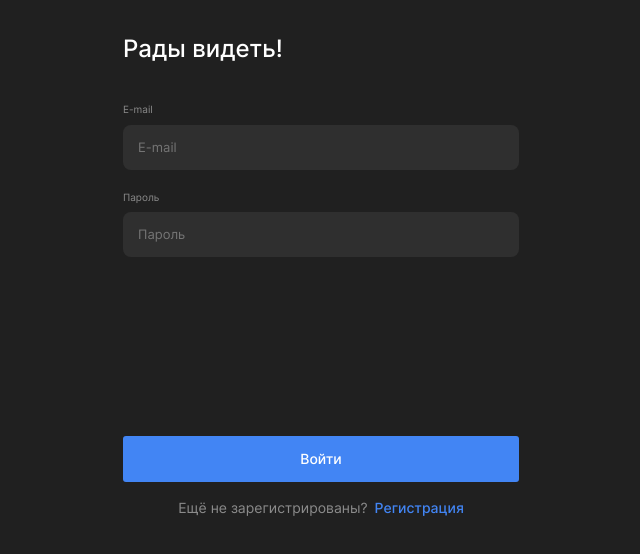
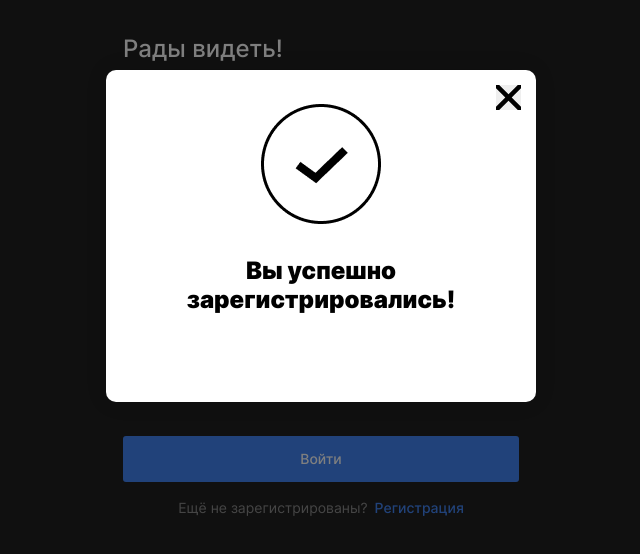
Before and after one commit to TashaSlon/movies-explorer-frontend, a React app: page /sign-in in a window 1280 px wide. Both pictures are taken after typing "name@example.com", "Sample123" into the empty fields and a click on the button "Войти". Shown: the part 164-718 px from the top of the page, without its empty margins (319-959 px from the left). Built offline with nearby package versions, Linux system fonts and the light colour scheme; no server answers.

Commit message:
popup error added

```diff
--- a/src/components/App/App.js
+++ b/src/components/App/App.js
@@ -9,6 +9,7 @@ import Movies from '../Movies/Movies';
 import SavedMovies from '../SavedMovies/SavedMovies';
 import Profile from '../Profile/Profile';
 import NotFound from '../NotFound/NotFound';
+import InfoTooltip from '../InfoTooltip/InfoTooltip';
 import ProtectedRouteElement from '../ProtectedRoute/ProtectedRoute';
 import { authorize, register, logout } from '../../utils/Auth';
 import { api } from '../../utils/MainApi';
@@ -50,6 +51,7 @@ function App() {
     }},[loggedIn]);
 
     useEffect(() => {
+      if (loggedIn){
           api.getMovies()
             .then(movies => {
                 let savedMovies = [];
@@ -57,11 +59,16 @@ function App() {
                 localStorage.setItem('savedMovies', JSON.stringify(savedMovies));
                 localStorage.setItem('searchResultsForSaved', JSON.stringify(savedMovies));
             })
-        .catch(err => console.log(`Ошибка.....: ${err}`));
-    },[loggedIn]);
+            .catch(err => {
+              localStorage.setItem('savedMovies', JSON.stringify([]));
+              localStorage.setItem('searchResultsForSaved', JSON.stringify([]));
+              console.log(`Ошибка.....: ${err}`)
+            });
+      }},[loggedIn]);
 
 
     useEffect(() => {
+      if (loggedIn){
         getMovies()
               .then(movies => {
                   let fullList =[];
@@ -71,13 +78,17 @@ function App() {
                   localStorage.setItem('fullList', JSON.stringify(fullList));
               })
               .catch(err => console.log(`Ошибка.....: ${err}`));
-    },[loggedIn]);
+    }},[loggedIn]);
 
   function handleInfoTooltipClick(res) {
-    if(res.data) {
+    if(res.name) {
       setStatus(true);
     }
     setIsInfoTooltipOpen(true);
+  };
+
+  function closeAllPopups() {
+    setIsInfoTooltipOpen(false);
   };
 
   function handleLogin(password, email) {
@@ -93,8 +104,8 @@ function App() {
       });
   }
 
-  function handleRegister(password, email) {
-    register(password, email)
+  function handleRegister(name, password, email) {
+    register(name, email, password)
     .then((res) => {
         handleInfoTooltipClick(res);
         navigate('/sign-in', {replace: true});
@@ -167,8 +178,9 @@ function App() {
           signOut = {signOut}
           loggedIn={loggedIn}/>} />
           <Route path="/404" element= {<NotFound />} />
-          {/*<Route path="/" element={loggedIn ? <Navigate to="/" replace /> : <Navigate to="/sign-in" replace />} /> */}
+          <Route path="/" element={loggedIn ? <Navigate to="/404" replace /> : <Navigate to="/sign-in" replace />} />
         </Routes>
+        <InfoTooltip isOpen={isInfoTooltipOpen} onClose={closeAllPopups} status={status}/>
       </div>
     </CurrentUserContext.Provider>
   );
--- /dev/null
+++ b/src/components/InfoTooltip/InfoTooltip.css
@@ -0,0 +1,119 @@
+.popup {
+    position: fixed;
+    top: 0;
+    left: 0;
+    z-index: 0;
+
+    display: flex;
+    justify-content: center;
+    align-items: center;
+
+    width: 100%;
+    height: 100vh;
+
+    margin: 0 auto;
+    padding-left: 19px;
+    padding-right: 19px;
+    box-sizing: border-box;
+
+    color: #000;
+
+    transition: all 0.5s ease;
+    opacity: 0;
+    visibility: hidden;
+}
+
+.popup_overlay {
+    background-color: rgba(0, 0, 0, 0.5);
+  }
+
+.popup_opened {
+    visibility: visible;
+    opacity: 1;
+}
+
+.popup__container {
+    position: relative;
+    z-index: 2;
+
+    display: flex;
+    flex-direction: column;
+    justify-content: center;
+
+    width: 430px;
+    box-sizing: border-box;
+
+    padding: 25px 22px;
+
+    background-color: #FFF;
+    box-shadow: 0px 0px 25px rgba(0, 0, 0, 0.15);
+    border-radius: 10px;
+    opacity: 1;
+}
+
+.popup__status-block {
+    display: flex;
+    flex-direction: column;
+    align-items: center;
+    justify-content: center;
+    gap: 32px;
+
+    padding: 60px 36px 6px;
+
+    text-align: center;
+}
+
+.popup__status {
+    width: 120px;
+    height: 120px;
+}
+
+.popup__title {
+    margin: 0;
+    padding-top: 0;
+    padding-bottom: 70px;
+
+    color: #000;
+    font-size: 18px;
+    line-height: calc(21.78 / 18);
+    font-weight: 900;
+}
+
+.btn_type_close {
+    position: absolute;
+    top: 15px;
+    right: 15px;
+
+    width: 15px;
+    height: 15px;
+
+    border: none;
+
+    background-image: url(../../images/сlose.svg);
+    background-size: 20px 20px;
+    background-repeat: no-repeat;
+    background-position: center center;
+}
+
+
+@media screen and (min-width: 515px) {
+    .popup__container {
+        padding: 34px 36px;
+    }
+
+    .popup__title {
+        padding-bottom: 54px;
+
+        font-size: 24px;
+        line-height: calc(29.05 / 24);
+    }
+
+    .btn_type_close {
+        right: 15px;
+
+        width: 25px;
+        height: 25px;
+
+        background-size: 32px 32px;
+    }
+}
--- /dev/null
+++ b/src/components/InfoTooltip/InfoTooltip.js
@@ -0,0 +1,25 @@
+import fail from '../../images/Cross.png';
+import success from '../../images/Union.png';
+
+export default function InfoTooltip({isOpen, onClose, status}) {
+    const popupClass = isOpen ? ('popup popup_overlay popup_opened'): 'popup popup_overlay';
+    let name = 'fail';
+    let link = fail;
+    let title ='Что-то пошло не так! Попробуйте ещё раз.';
+
+    if(status) {
+        name = 'success';
+        link = success;
+        title ='Вы успешно зарегистрировались!';
+    }
+
+    return (
+      <section className={popupClass} id={name}>
+        <div className="popup__container popup__status-block">
+          <button className="btn btn_type_close" type="reset" onClick={onClose}></button>
+          <img src={link} alt="статус" className='popup__status'/>
+          <h2 className="popup__title">{title}</h2>
+        </div>
+      </section>
+    );
+  }
--- a/src/components/Profile/Profile.js
+++ b/src/components/Profile/Profile.js
@@ -25,6 +25,10 @@ const Profile = (props) => {
             fieldset.classList.toggle('profile__fieldset_disabled');
         });
         setFormValue({name, email});
+    }
+
+    function handleLogout() {
+        props.signOut();
     }
 
     function handleSubmit(e) {
@@ -74,7 +78,7 @@ const Profile = (props) => {
                         </div>
                         <div className="profile__button-group">
                             <button className="btn profile__button" onClick={handleEdit}>Редактировать</button>
-                            <button className="btn profile__button profile__button-accent">Выйти из аккаунта</button>
+                            <button className="btn profile__button profile__button-accent" onClick={handleLogout}>Выйти из аккаунта</button>
                         </div>
                     </div>
                     <form onSubmit={handleSubmit} className="profile__fieldset profile__fieldset_disabled">
--- a/src/components/Register/Register.js
+++ b/src/components/Register/Register.js
@@ -4,6 +4,7 @@ import Logo from '../Logo/Logo';
 
 const Register = (props) => {
     const [formValue, setFormValue] = useState({
+        name: '',
         email: '',
         password: ''
     })
@@ -17,10 +18,10 @@ const Register = (props) => {
         });
     }
     const handleSubmit = (e) => {
-    e.preventDefault();
+        e.preventDefault();
 
-    const { password, email } = formValue;
-        props.onRegister(password, email);
+        const { name, password, email } = formValue;
+            props.onRegister(name, password, email);
     }
 
     return (
--- a/src/components/SavedMovies/SavedMovies.js
+++ b/src/components/SavedMovies/SavedMovies.js
@@ -3,7 +3,7 @@ import Footer from '../Footer/Footer';
 import SearchForm from '../SearchForm/SearchForm';
 import MoviesCardList from '../MoviesCardList/MoviesCardList';
 import { api } from '../../utils/MainApi';
-import { useEffect, useState } from 'react';
+import { useState } from 'react';
 
 const SavedMovies = (props) => {
     const [isResult, setIsResult] = useState(false);
@@ -15,7 +15,6 @@ const SavedMovies = (props) => {
         api.dislikeMovie(id)
         .then((movie) => {
             const result = savedMovies.filter((item) => item._id !== movie._id);
-
             localStorage.setItem('savedMovies', JSON.stringify(result));
             setSavedMovies(result);
         })
@@ -36,7 +35,7 @@ const SavedMovies = (props) => {
                     page='saved-movies'/>
                 { list.length === 0 ?
                      <div className="movies__zero">Ничего не найдено</div>
-                    : <MoviesCardList list={list} page='saved-movies' onCardDislike={handleCardDisLike} />
+                    : <MoviesCardList list={savedMovies} page='saved-movies' onCardDislike={handleCardDisLike} />
                 }
             </main>
             <Footer />
--- a/src/index.css
+++ b/src/index.css
@@ -18,3 +18,4 @@
 @import url("./components/Logo/Logo.css");
 @import url("./components/Title/Title.css");
 @import url("./components/NotFound/NotFound.css");
+@import url("./components/InfoTooltip/InfoTooltip.css");
--- a/src/utils/MainApi.js
+++ b/src/utils/MainApi.js
@@ -7,6 +7,7 @@ class Api {
 
     _getHeaders() {
       return {
+        "Accept": "application/json",
         "Content-Type": "application/json",
       };
     }
@@ -40,6 +41,15 @@ class Api {
       })
       .then(this._getJson);
     }
+
+    logout() {
+      return fetch(`${this._baseUrl}/signout`, {
+        headers: this._getHeaders(),
+        credentials: 'include',
+        method: 'GET'
+      })
+      .then(this._getJson);
+    };
 
     getMovies() {
       return fetch(`${this._baseUrl}/movies`, {
--- a/src/utils/auth.js
+++ b/src/utils/auth.js
@@ -1,6 +1,4 @@
-
 const { BASE_URL } = require("./MainApi");
-
 
 function getJson(res) {
   if (res.ok) {
@@ -9,15 +7,17 @@ function getJson(res) {
   return Promise.reject(`Ошибка: ${res.status}`);
 }
 
-export const register = (password, email) => {
+export const register = (name, email, password) => {
   return fetch(`${BASE_URL}/signup`, {
     method: 'POST',
     headers: {
       'Content-Type': 'application/json'
     },
     credentials: 'include',
-    body: JSON.stringify({"password": password,
-    "email": email })
+    body: JSON.stringify({
+    "name": name,
+    "email": email,
+    "password": password, })
   })
   .then(getJson);
 };
```
Also changed, not shown: src/images/Cross.png (added), src/images/Union.png (added), src/images/сlose.svg (added). Lines whose indentation alone changed are shown as unchanged.
